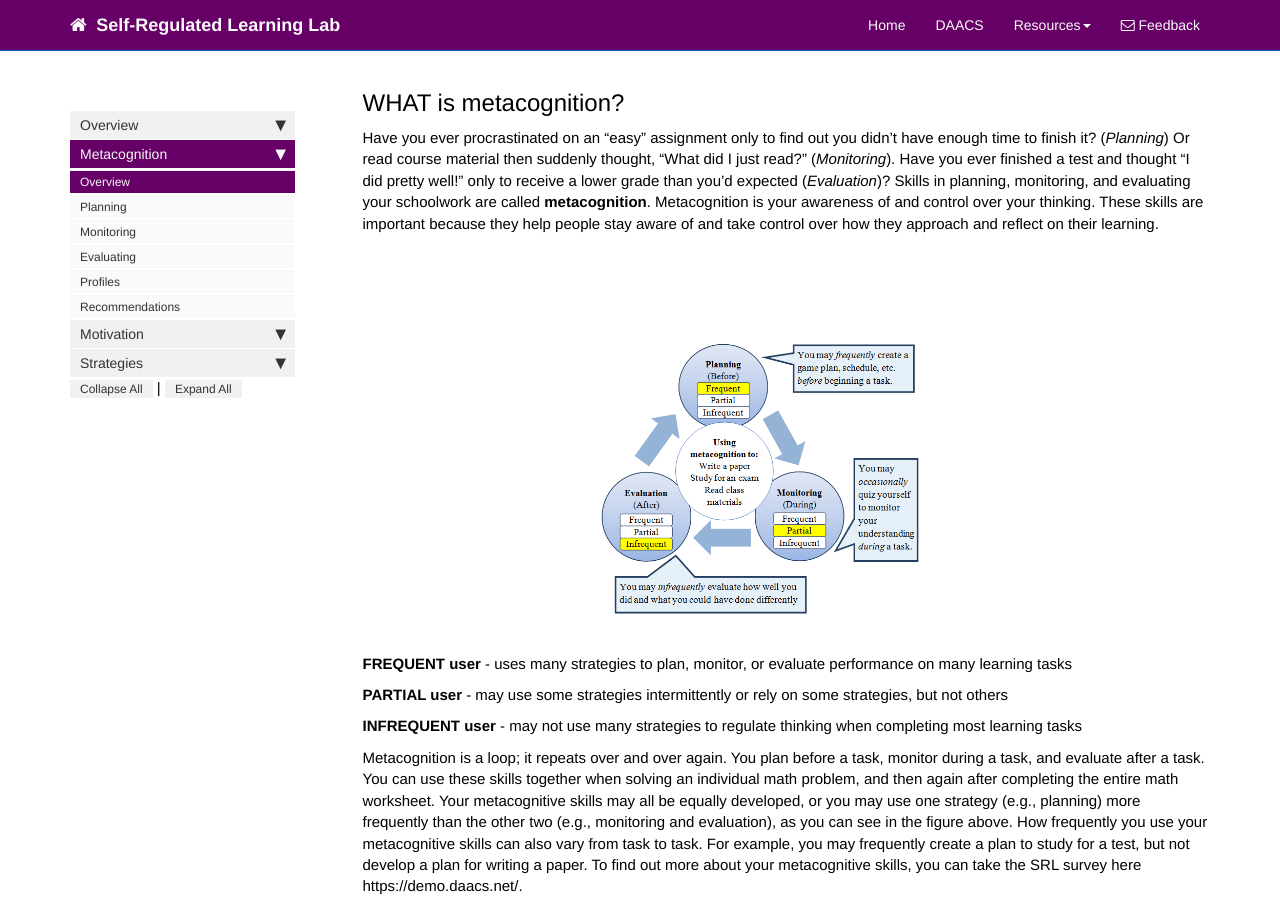
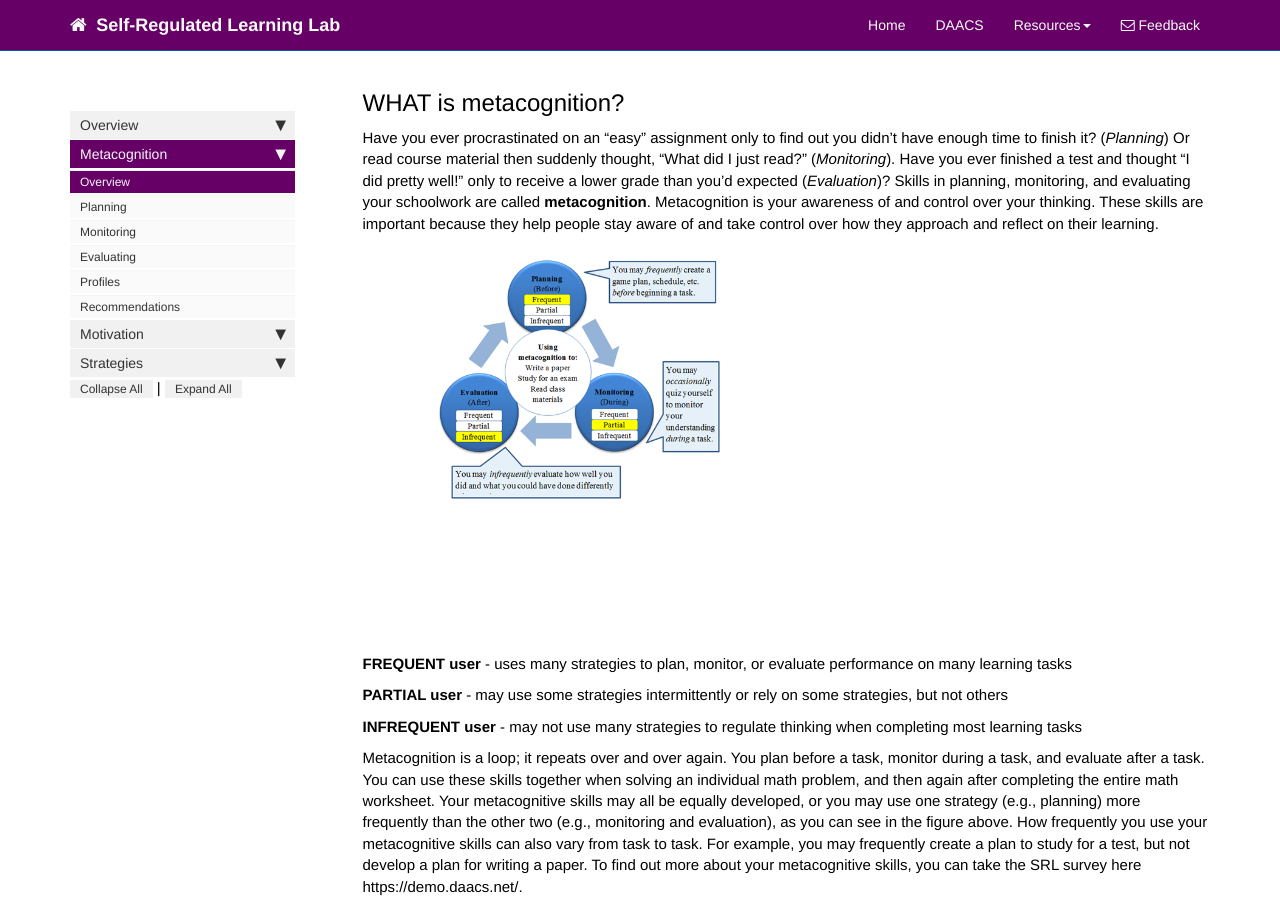
Before and after one commit to dfranklin02/SRL, a Jekyll site: the page built from docs/pages/metacognition/metacognition.md, in a window 1280 px wide and 900 px high, scrolled down 313 px. Built offline with Jekyll 4.4.1, drawn with Linux system fonts in a browser that asks for light colours; nearby versions of some CDN libraries; comment, search, counter and statistics services are not loaded.

Commit message:
Update metacognition.md

```diff
--- a/docs/pages/metacognition/metacognition.md
+++ b/docs/pages/metacognition/metacognition.md
@@ -18,7 +18,7 @@ toc: false
 
 Have you ever procrastinated on an “easy” assignment only to find out you didn’t have enough time to finish it? (*Planning*) Or read course material then suddenly thought, “What did I just read?” (*Monitoring*). Have you ever finished a test and thought “I did pretty well!” only to receive a lower grade than you’d expected (*Evaluation*)? Skills in planning, monitoring, and evaluating your schoolwork are called **metacognition**. Metacognition is your awareness of and control over your thinking. These skills are important because they help people stay aware of and take control over how they approach and reflect on their learning.
 
-<center><img src='images/Metacognition Picture.png' alt='Metacognition Cycle' /></center>
+<center><img src='images/Metacognition-Overview.png' alt='Metacognition Cycle' /></center>
 
 
 **FREQUENT user** - uses many strategies to plan, monitor, or evaluate
```
